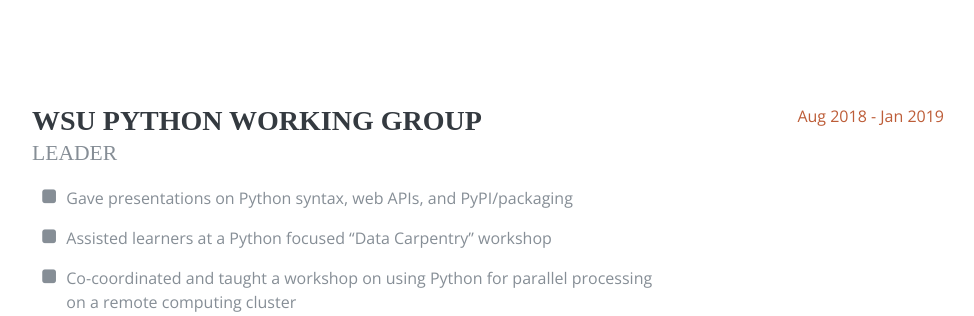
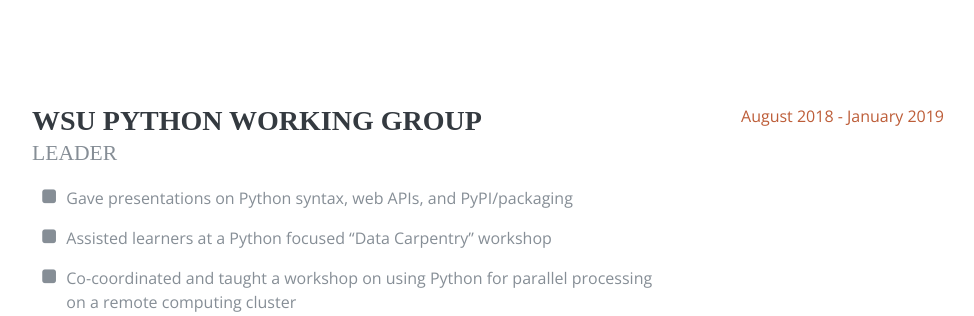
Before and after one commit to brettvanderwerff/Portfolio-Website, a Python web app: template templates/index.html in a window 1280 px wide. Shown: the part 2776-3092 px from the top of the page, without its empty margins (288-1262 px from the left). Run offline with Jinja, Linux system fonts and the light colour scheme; the template is opened without the code that fills it, so the values that code supplies are empty; some libraries are stand-ins or nearby versions; some web fonts are replaced.

Commit message:
Update index.html

```diff
--- a/templates/index.html
+++ b/templates/index.html
@@ -204,7 +204,7 @@
               </ul>
             </div>
             <div class="resume-date text-md-right">
-              <span class="text-primary">Aug 2018 - Jan 2019</span>
+              <span class="text-primary">August 2018 - January 2019</span>
             </div>
           </div>
 
```
